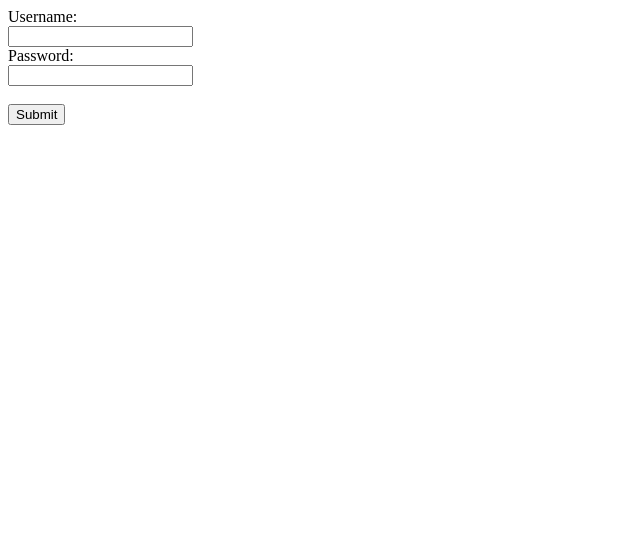
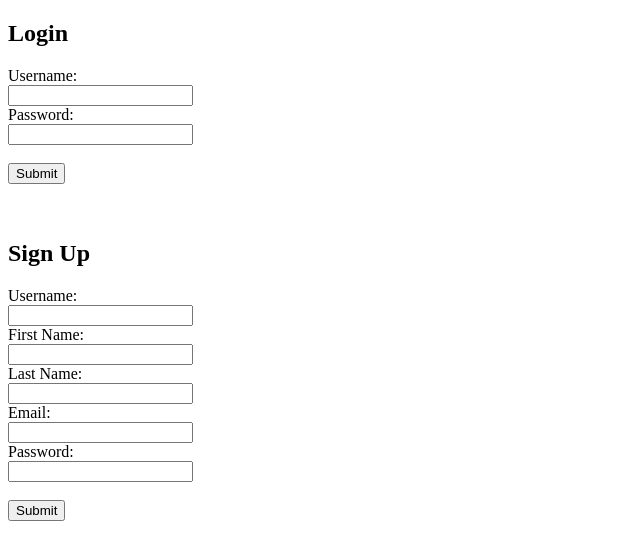
Before and after one commit to cwinnard/Data-Fort, a Flask app: page /login/ in a window 1280 px wide. Shown: the top 560 px of the page, without its empty margins (0-640 px from the left). Run offline with Flask 2, Linux system fonts and the light colour scheme; parts of the project's set-up code (start-up, migrations or seed data) failed here and were passed over.

Commit message:
Create new user functionality

```diff
--- a/growflask/login/controller.py
+++ b/growflask/login/controller.py
@@ -1,6 +1,7 @@
 from flask import Blueprint, redirect, render_template, request, url_for
 from flask_login import current_user
 
+from growflask import db
 from .login_facilitator import LoginFacilitator
 from psql.schema.master import User
 
@@ -16,3 +17,24 @@ def log_user_in():
     user = User.query.filter_by(user_name=userName).first()
     LoginFacilitator().log_user_in(user)
     return redirect(url_for('dashboard.dashboard'))
+
+@loginBP.route('/create-user')
+def create_user():
+    user_name = request.args.get('username')
+    name_first = request.args.get('firstname')
+    name_last = request.args.get('lastname')
+    email = request.args.get('email')
+    password = request.args.get('password')
+
+    newUser = User()
+    newUser.user_name = user_name
+    newUser.name_first = name_first
+    newUser.name_last = name_last
+    newUser.email = email
+    newUser.password = password
+
+    db.session.add(newUser)
+    db.session.commit()
+
+    LoginFacilitator().log_user_in(newUser)
+    return redirect(url_for('dashboard.dashboard'))
--- a/growflask/login/templates/login.html
+++ b/growflask/login/templates/login.html
@@ -1,6 +1,7 @@
 <!DOCTYPE html>
 <html>
 	<body>
+		<h2>Login</h2>
 		<form action="login-user">
 		  Username:<br>
 		  <input type="text" name="username">
@@ -10,5 +11,25 @@
 		  <br><br>
 		  <input type="submit" value="Submit">
 		</form>
+		<br><br>
+		<h2>Sign Up</h2>
+		<form action="create-user">
+		  Username:<br>
+		  <input type="text" name="username">
+		  <br>
+		  First Name:<br>
+		  <input type="text" name="firstname">
+		  <br>
+		  Last Name:<br>
+		  <input type="text" name="lastname">
+		  <br>
+		  Email:<br>
+		  <input type="text" name="email">
+		  <br>
+		  Password:<br>
+		  <input type="password" name="password">
+		  <br><br>
+		  <input type="submit" value="Submit">
+		</form>
 	</body>
 </html>
```
